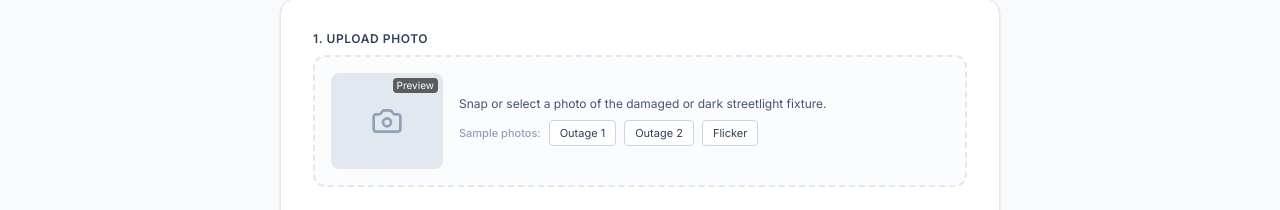
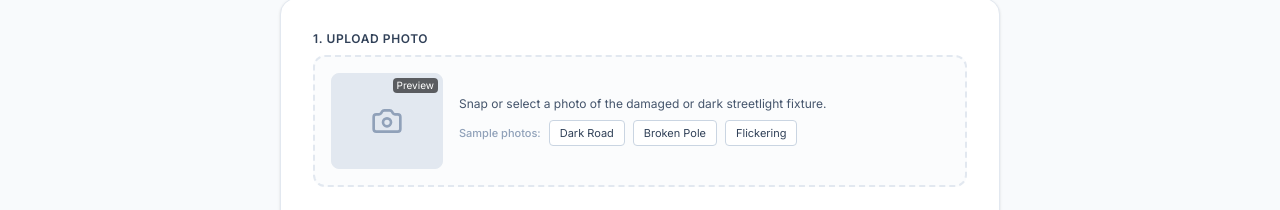
Before and after one commit to Meow-D-Anushka/CivicLens, a React (Vite) app: page / in a window 1280 px wide. Both pictures are taken after a click on the button "Report an Issue". Shown: the part 191-401 px from the top of the page. Built offline with nearby package versions, Linux system fonts and the light colour scheme.

Commit message:
Update ReportIssuePage.tsx

```diff
--- a/src/components/pages/ReportIssuePage.tsx
+++ b/src/components/pages/ReportIssuePage.tsx
@@ -25,7 +25,8 @@ export const ReportIssuePage: React.FC = () => {
     setTimeout(() => {
       setIsAnalyzing(false);
       submitNewReport({
-        photoUrl: photoUrl || 'https://images.unsplash.com/photo-1508246830723-5e838ff244d8?auto=format&fit=crop&q=80&w=600',
+        // Fallback to a dark road image if no photo is selected
+        photoUrl: photoUrl || 'https://images.unsplash.com/photo-1478147427282-58a87a120781?auto=format&fit=crop&q=80&w=600',
         locationName,
         issueType,
         description,
@@ -33,10 +34,11 @@ export const ReportIssuePage: React.FC = () => {
     }, 700);
   };
 
+  // Updated sample photos with reliable, relevant imagery
   const samplePhotos = [
-    { label: 'Outage 1', url: 'https://images.unsplash.com/photo-1508246830723-5e838ff244d8?auto=format&fit=crop&q=80&w=600' },
-    { label: 'Outage 2', url: 'https://images.unsplash.com/photo-1513694203232-719a280e022f?auto=format&fit=crop&q=80&w=600' },
-    { label: 'Flicker', url: 'https://images.unsplash.com/photo-1542601906990-b4d3fb778b09?auto=format&fit=crop&q=80&w=600' },
+    { label: 'Dark Road', url: 'https://images.unsplash.com/photo-1478147427282-58a87a120781?auto=format&fit=crop&q=80&w=600' },
+    { label: 'Broken Pole', url: 'https://images.pexels.com/photos/378570/pexels-photo-378570.jpeg?auto=compress&cs=tinysrgb&w=600' },
+    { label: 'Flickering', url: 'https://images.pexels.com/photos/1234035/pexels-photo-1234035.jpeg?auto=compress&cs=tinysrgb&w=600' },
   ];
 
   return (
```
